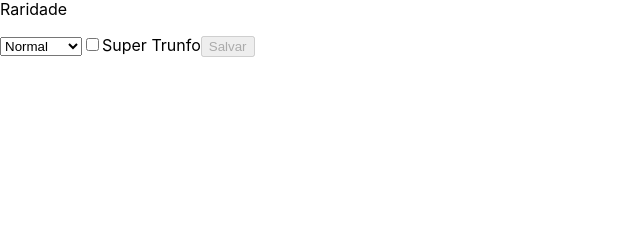
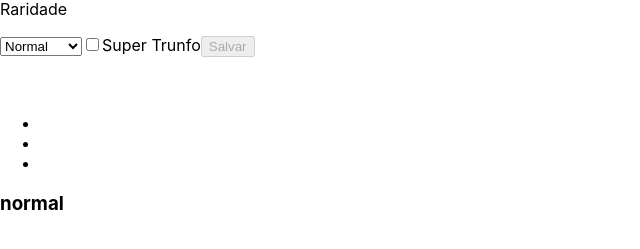
Before and after one commit to mtssantos96/project-tryunfo, a React (Create React App) app: page / in a window 1280 px wide. Shown: the part 527-776 px from the top of the page, without its empty margins (0-640 px from the left). Built offline with nearby package versions, Linux system fonts and the light colour scheme.

Commit message:
Resolução requisito 9

```diff
--- a/src/App.js
+++ b/src/App.js
@@ -12,7 +12,7 @@ class App extends React.Component {
       cardAttr2: '',
       cardAttr3: '',
       cardImage: '',
-      cardRare: '',
+      cardRare: 'normal',
       cardTrunfo: false,
       hasTrunfo: false,
       isSaveButtonDisabled: true,
@@ -50,6 +50,7 @@ class App extends React.Component {
       cardAttr1,
       cardAttr2,
       cardAttr3,
+      cardTrunfo,
     };
 
     const stateReset = [
@@ -57,9 +58,9 @@ class App extends React.Component {
       { target: { name: 'cardDescription', value: '' } },
       { target: { name: 'cardImage', value: '' } },
       { target: { name: 'cardRare', value: 'normal' } },
-      { target: { name: 'cardAttr1', value: 0 } },
-      { target: { name: 'cardAttr2', value: 0 } },
-      { target: { name: 'cardAttr3', value: 0 } },
+      { target: { name: 'cardAttr1', value: '0' } },
+      { target: { name: 'cardAttr2', value: '0' } },
+      { target: { name: 'cardAttr3', value: '0' } },
       { target: { name: 'cardTrunfo', value: false } },
     ];
 
@@ -107,6 +108,24 @@ class App extends React.Component {
     this.setState({ isSaveButtonDisabled: result });
   }
 
+  deleteCard = ({ target }) => {
+    const { savedCards } = this.state;
+    const cards = savedCards
+      .filter(({ cardName }) => cardName !== target.id);
+    this.setState({ savedCards: cards }, () => this.checkTheTrunfo());
+  }
+
+  checkTheTrunfo() {
+    const { savedCards } = this.state;
+    const status = savedCards
+      .some(({ cardTrunfo }) => cardTrunfo === true);
+    if (savedCards.length > 0) {
+      this.setState({ hasTrunfo: status });
+    } else {
+      this.setState({ hasTrunfo: false });
+    }
+  }
+
   render() {
     const {
       cardName,
@@ -140,11 +159,21 @@ class App extends React.Component {
           onInputChange={ this.handleChanger }
           onSaveButtonClick={ this.saveCard }
         />
+        <Card
+          cardName={ cardName }
+          cardDescription={ cardDescription }
+          cardAttr1={ cardAttr1 }
+          cardAttr2={ cardAttr2 }
+          cardAttr3={ cardAttr3 }
+          cardImage={ cardImage }
+          cardRare={ cardRare }
+          cardTrunfo={ cardTrunfo }
+        />
         <section>
-          {savedCards.length > 0 ? <h2>Todas as cartas</h2> : ''}
+          { savedCards.length > 0 ? <h2>Todas as cartas</h2> : '' }
           { savedCards.map((card) => (
+            <div key={ card.cardName }>
               <Card
-              key={ card.cardName }
                 cardName={ card.cardName }
                 cardDescription={ card.cardDescription }
                 cardAttr1={ card.cardAttr1 }
@@ -154,6 +183,17 @@ class App extends React.Component {
                 cardRare={ card.cardRare }
                 cardTrunfo={ card.cardTrunfo }
               />
+              <button
+                data-testid="delete-button"
+                id={ card.cardName }
+                onClick={ (event) => {
+                  this.deleteCard(event);
+                } }
+                type="button"
+              >
+                Excluir
+              </button>
+            </div>
           ))}
         </section>
       </div>
--- a/src/components/Card.js
+++ b/src/components/Card.js
@@ -25,7 +25,7 @@ class Card extends React.Component {
           <li data-testid="attr3-card">{cardAttr3}</li>
         </ul>
         <h3 data-testid="rare-card">{cardRare}</h3>
-        { cardTrunfo && <h3 data-testid="trunfo-card">Super Trunfo</h3> }
+        { cardTrunfo === true ? <h3 data-testid="trunfo-card">Super Trunfo</h3> : '' }
       </div>
     );
   }
```
Lines whose indentation alone changed are shown as unchanged.
